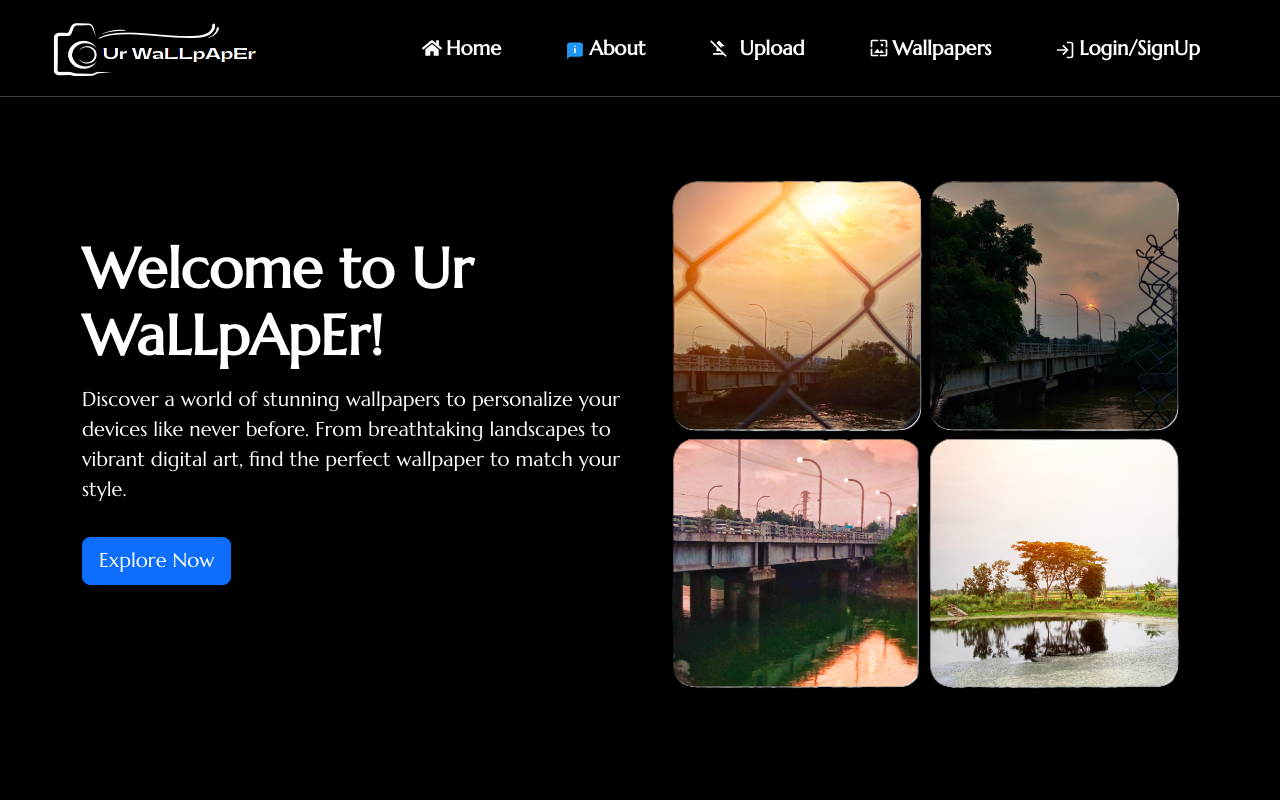
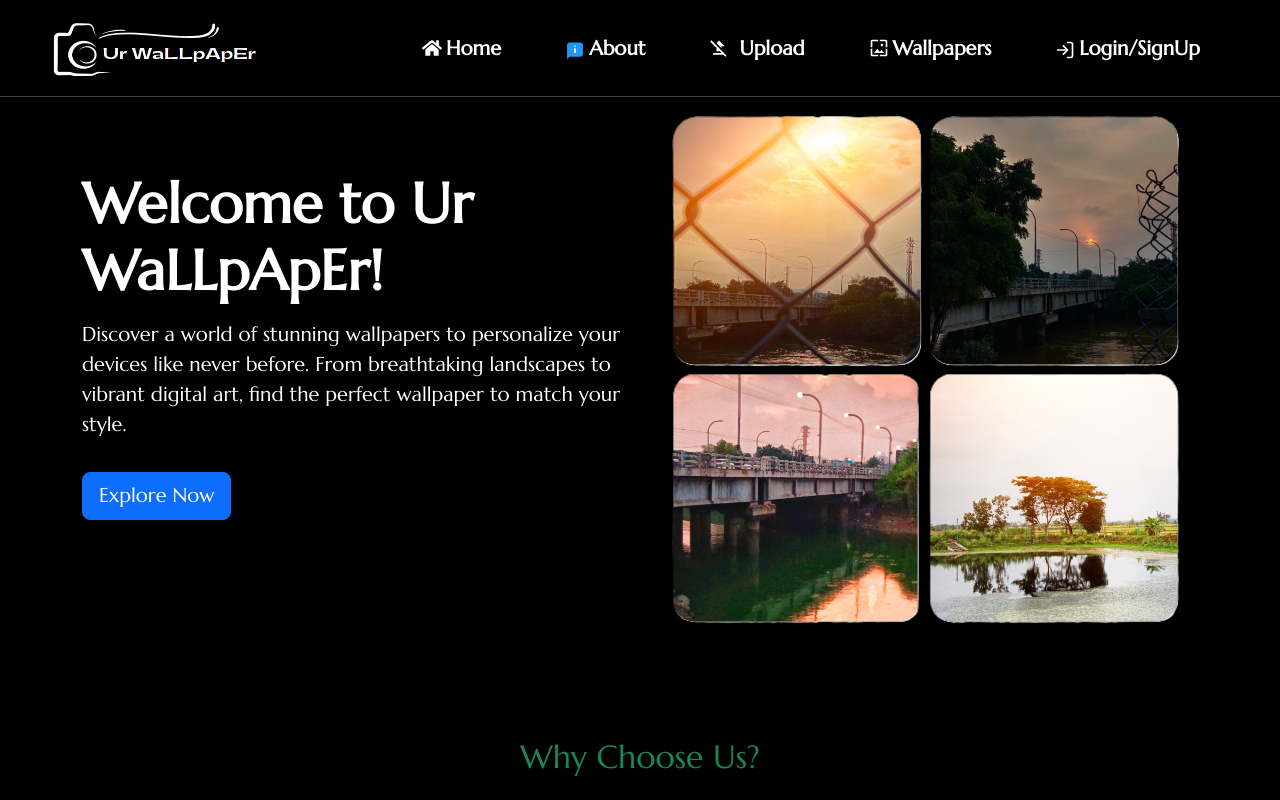
Before and after one commit to THRINATH3/urwallpaper, a React (Vite) app in the folder urWallpaperFrontend/: page / in a window 1280 px wide. Shown: the top 800 px of the page. Built offline with nearby package versions, Linux system fonts and the light colour scheme.

Commit message:
fixed header

```diff
--- a/urWallpaperFrontend/src/components/header/Header.jsx
+++ b/urWallpaperFrontend/src/components/header/Header.jsx
@@ -50,7 +50,7 @@ function Header() {
 
 
   return (
-    <div>
+    <div className='fixed-top mb-5 bg-black'>
       <header className="pt-3">
         <img src={Logo} alt="Logo" style={{ width: '300px', height: '60px', borderRadius: '10px' }} />
         <div className="hamburger" onClick={toggleMenu}>
@@ -140,9 +140,9 @@ function Header() {
         </nav>
       </header>
 
-      {/* Adjust main content when menu is open */}
+
       <div className={`main-content ${menuOpen ? 'menu-open' : ''}`}>
-        {/* Your main content goes here */}
+
       </div>
 
       <hr />
--- a/urWallpaperFrontend/src/components/home/Home.jsx
+++ b/urWallpaperFrontend/src/components/home/Home.jsx
@@ -5,7 +5,7 @@ import { Link } from 'react-router-dom';
 
 function Home() {
   return (
-    <div className="main container py-5">
+    <div className="main container py-5 mt-5">
       <div className="row align-items-center mb-5">
         <div className="col-12 col-md-6 text-center text-md-start">
           <h1 className="display-4 fw-bold mb-3">Welcome to Ur WaLLpApEr!</h1>
--- a/urWallpaperFrontend/src/components/login/Login.jsx
+++ b/urWallpaperFrontend/src/components/login/Login.jsx
@@ -30,7 +30,7 @@ function Login() {
   }, [loginStatus]);
 
   return (
-    <div className='container containerFont'>
+    <div className='container containerFont' style={{paddingTop:'140px'}}>
       <div className="row">
         <div className="col-lg-6 log">
           <video src={login}   autoPlay muted playsInline loop/>
--- a/urWallpaperFrontend/src/components/register/Register.jsx
+++ b/urWallpaperFrontend/src/components/register/Register.jsx
@@ -41,7 +41,7 @@ function Register() {
   }
 
   return (
-    <div className='container containerFont' >
+    <div className='container containerFont' style={{paddingTop:'140px'}}>
       <div className='mt-5'>
         <h1 className='text-center'>Create an Account</h1>
         <p className='text-center'>Join our community and personalize your experience with stunning wallpapers!</p>
--- a/urWallpaperFrontend/src/components/wallpapers/Wallpapers.css
+++ b/urWallpaperFrontend/src/components/wallpapers/Wallpapers.css
@@ -2,6 +2,8 @@
     font-family: "Marcellus", serif;
     color: white;
 }
+
+
 
 button {
     border-radius: 10px;
--- a/urWallpaperFrontend/src/components/wallpapers/Wallpapers.jsx
+++ b/urWallpaperFrontend/src/components/wallpapers/Wallpapers.jsx
@@ -110,7 +110,7 @@ function Wallpapers() {
   ];
 
   return (
-    <div className="container mt-5 Font" style={{ backgroundColor: "black" }}>
+    <div className="container mt-5 Font" style={{ backgroundColor: "black",paddingTop:"50px" }}>
       <h1 className='text-center mt-5 mb-5'>Our Wallpapers</h1>
       <div className="row">
         {imagesData.map((image, index) => (
```
